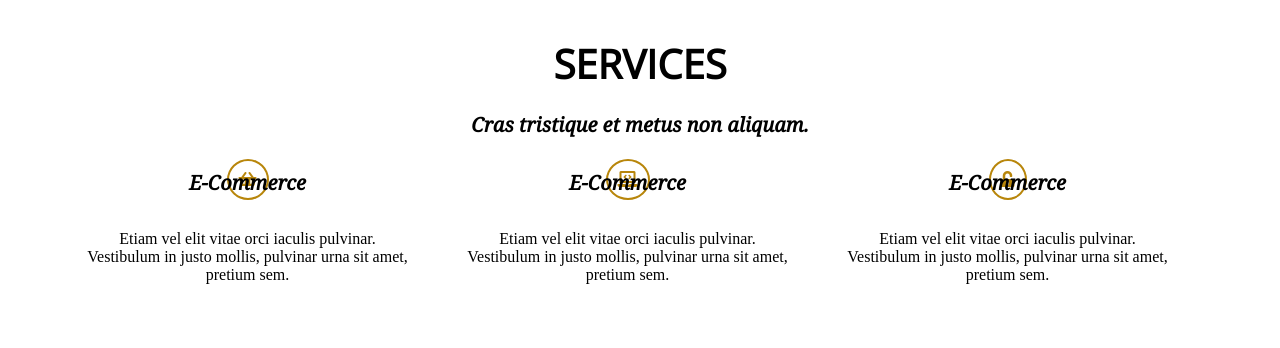
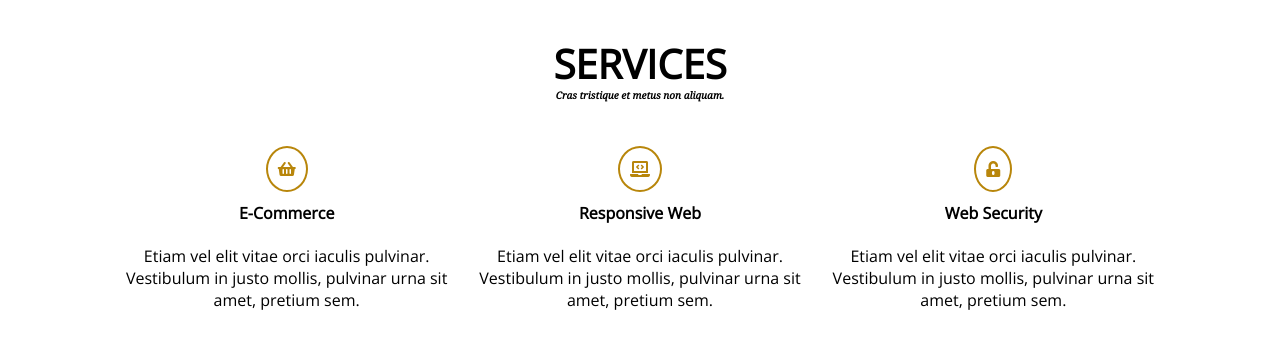
Before and after one commit to KamilaKodilla/landing-page, a website: page index.html in a window 1280 px wide. Shown: the part 822-1170 px from the top of the page. Drawn offline with nearby package versions, Linux system fonts and the light colour scheme.

Commit message:
Add style for Services

```diff
--- a/index.html
+++ b/index.html
@@ -42,21 +42,21 @@
                     <div class="col-md-4">
                         <div class="list-group">
                             <a href="#" class="icon"><i class="fas fa-shopping-basket"></i></a>
-                            <h5>E-Commerce</h5>
+                            <h4>E-Commerce</h4>
                             <p>Etiam vel elit vitae orci iaculis pulvinar. Vestibulum in justo mollis, pulvinar urna sit amet, pretium sem.</p>
                         </div>
                     </div>
                     <div class="col-md-4">
                         <div class="list-group">
                             <a href="#" class="icon"><i class="fas fa-laptop-code"></i></a>
-                            <h5>E-Commerce</h5>
+                            <h4>Responsive Web</h4>
                             <p>Etiam vel elit vitae orci iaculis pulvinar. Vestibulum in justo mollis, pulvinar urna sit amet, pretium sem.</p>
                         </div>
                     </div>
                     <div class="col-md-4">
                         <div class="list-group">
                             <a href="#" class="icon"><i class="fas fa-unlock-alt"></i></a>
-                            <h5>E-Commerce</h5>
+                            <h4>Web Security</h4>
                             <p>Etiam vel elit vitae orci iaculis pulvinar. Vestibulum in justo mollis, pulvinar urna sit amet, pretium sem.</p>
                         </div>
                     </div>
--- a/sass/style.scss
+++ b/sass/style.scss
@@ -91,23 +91,21 @@ section {
     h3 {
         font-family: $font-text;
         font-size: 40px;
-    }
-    h4 {
-        font-family: $font-text;
+        margin-bottom: -20px;
     }
     h5 {
         font-family: $font-header;
-        font-size: 20px;
-        margin-top: -20px;
+        font-size: 10px;
     }
     .icon {
         border: 2px solid;
         border-radius: 50%;
         color: $color-three;
         border-color: $color-three;
-        padding: 10px;
+        padding: 10px 10px;
     }
-    .list-group {
-        padding-right: 25px;
+    .row {
+        padding: 40px;
+       font-family: $font-text;
     }
 }
```
Also changed, not shown: css/style.css, 1 other file.
